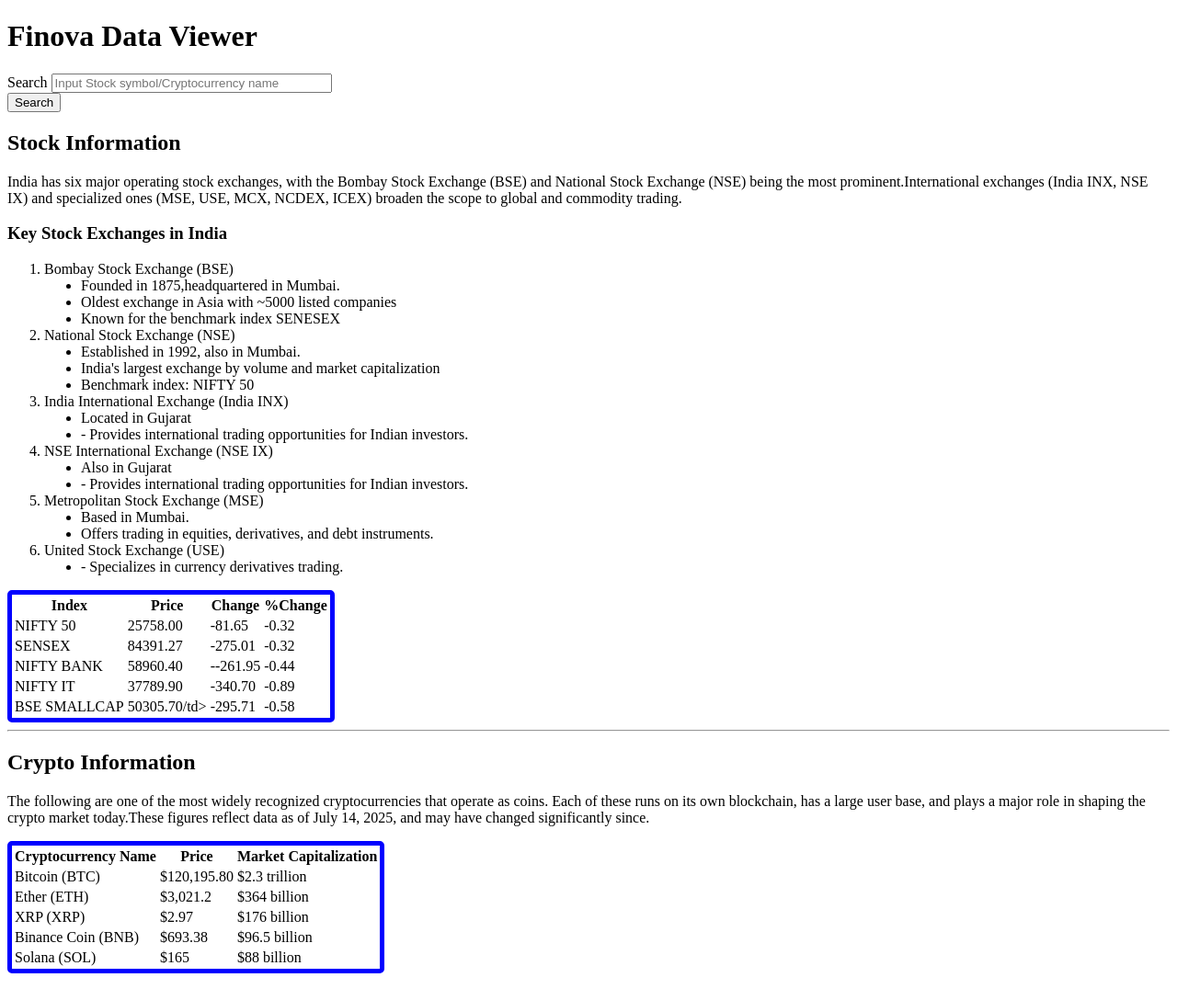
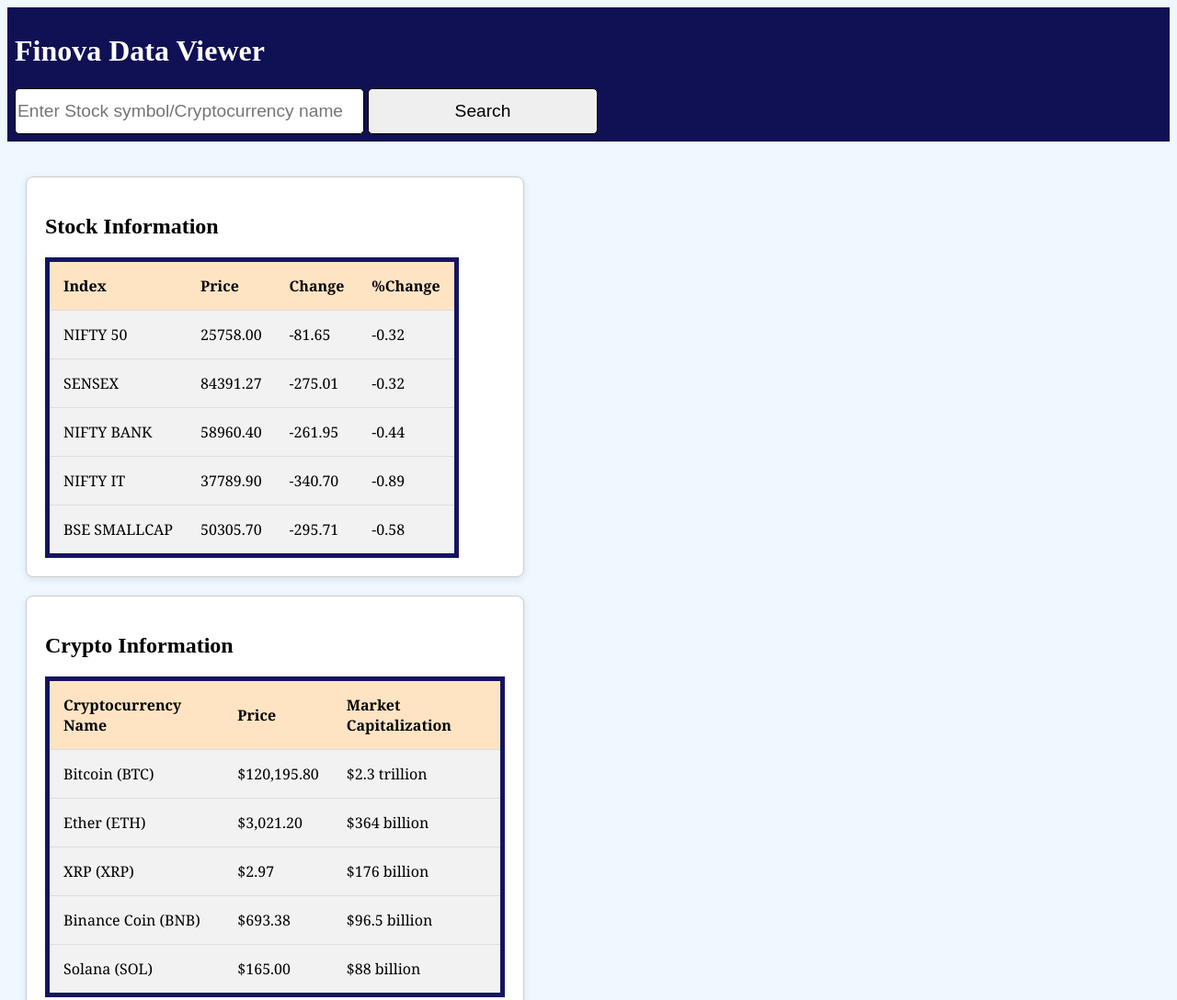
Before and after one commit to jetrisingh/Finova-Data-Viewer, a plain HTML site: page index.html in a window 1280 px wide. Shown: the top 1088 px of the page at 92% size. Before the commit the page ends 1067 px from the top, so only its background shows below. Drawn offline with Linux system fonts and the light colour scheme.

Commit message:
12/12/25 changed design and refined css

```diff
--- a/index.html
+++ b/index.html
@@ -5,48 +5,17 @@
         <link rel="stylesheet" href="style.css">
     </head>
     <body>
-       <h1>Finova Data Viewer</h1>
-       <label for="Input">Search</label>
-       <input type="text" id="Input" placeholder="Input Stock symbol/Cryptocurrency name" size="35px">
+        <header>
+        <h1>Finova Data Viewer</h1>
+        <div class="search-section">
+            <input type="text" id="Input" placeholder="Enter Stock symbol/Cryptocurrency name  " size="35px">
+            <button type="button">Search</button>
+        </div>
+       </header>
        <br>
-       <button type="button">Search</button>
        <div class="box" id="stockBox">
         <h2>Stock Information</h2>
-        <p class="placeholder">India has six major operating stock exchanges, with the Bombay Stock Exchange (BSE) and National Stock Exchange (NSE) being the most prominent.International exchanges (India INX, NSE IX) and specialized ones (MSE, USE, MCX, NCDEX, ICEX) broaden the scope to global and commodity trading.</p>
-        <h3><strong>Key Stock Exchanges in India</strong></h3>
-        <ol>
-            <li>Bombay Stock Exchange (BSE)</li>
-            <ul>
-                <li>Founded in 1875,headquartered in Mumbai.</li>
-                <li>Oldest exchange in Asia with ~5000 listed companies</li>
-                <li>Known for the benchmark index SENESEX</li>
-            </ul>
-            <li>National Stock Exchange (NSE)</li>
-            <ul>
-                <li>Established in 1992, also in Mumbai.</li>
-                <li>India's largest exchange by volume and market capitalization</li>
-                <li>Benchmark index: NIFTY 50</li>
-            </ul>
-            <li>India International Exchange (India INX)</li>
-            <ul>
-                <li>Located in Gujarat</li>
-                <li>- Provides international trading opportunities for Indian investors.</li>
-            </ul>
-            <li>NSE International Exchange (NSE IX)</li>
-            <ul>
-                <li>Also in Gujarat</li>
-                <li>- Provides international trading opportunities for Indian investors.</li>
-            </ul>
-            <li>Metropolitan Stock Exchange (MSE)</li>
-            <ul>
-                <li>Based in Mumbai.</li>
-                <li>Offers trading in equities, derivatives, and debt instruments.</li>
-            </ul>
-            <li>United Stock Exchange (USE)</li>
-            <ul>
-                <li>- Specializes in currency derivatives trading.</li>
-            </ul>
-        </ol>
+
         <table>
             <thead>
                 <tr>
@@ -72,7 +41,7 @@
                 <tr>
                     <td>NIFTY BANK</td>
                     <td>58960.40</td>
-                    <td>--261.95</td>
+                    <td>-261.95</td>
                     <td>-0.44</td>
                 </tr>
                 <tr>
@@ -83,17 +52,15 @@
                 </tr>
                 <tr>
                     <td>BSE SMALLCAP</td>
-                    <td>50305.70/td>
+                    <td>50305.70</td>
                     <td>-295.71</td>
                     <td>-0.58</td>
                 </tr>
             </tbody>
         </table>
        </div>
-       <hr>
        <div div class="box" id="cryptoBox">
         <h2>Crypto Information</h2>
-        <p class="placeholder">The following are one of the most widely recognized cryptocurrencies that operate as coins. Each of these runs on its own blockchain, has a large user base, and plays a major role in shaping the crypto market today.These figures reflect data as of July 14, 2025, and may have changed significantly since.</p>
         <table>
             <thead>
                 <tr>
@@ -110,7 +77,7 @@
                 </tr>
                 <tr>
                     <td>Ether (ETH)</td>
-                    <td>$3,021.2</td>
+                    <td>$3,021.20</td>
                     <td>$364 billion</td>
                 </tr>
                 <tr>
@@ -125,7 +92,7 @@
                 </tr>
                 <tr>
                     <td>Solana (SOL)</td>
-                    <td>$165</td>
+                    <td>$165.00</td>
                     <td>$88 billion</td>
                 </tr>
             </tbody>
--- a/style.css
+++ b/style.css
@@ -1,11 +1,67 @@
 body{
-    table{
-        border-style: solid;
-        border-width: 5px;
-        border-color: blue;
-        border-radius: 5px;
-    }
+  background-color: aliceblue;
+}
+header{
+  background-color: rgb(16, 16, 84);
+  font-family: 'Times New Roman', Times, serif;
+  color:white;
+  align-items: center;
+  justify-content: space-between;
+  padding: 8px;
+}
+h1{
+  align-items: center;
+}
+.search-section input{
+  border-radius: 5px;
+  padding: auto;
+  width: 380px;
+  height: 50px;
+  border: 1px solid;
+  font-size: larger;
+  box-sizing: border-box;
+}
+  .search-section button{
+  border-radius: 5px;
+  padding: 10px;
+  width: 250px;
+  height: 50px;
+  border: 1px solid;
+  font-size: larger;
+  cursor: pointer;
+}
+.box {
+  background-color: #fff;
+  padding: 20px;
+  margin: 20px;         /* centers the box */
+  width: 500px;        /* adjusts width to content */
+  border: 1px solid #ccc;
+  border-radius: 8px;
+  box-shadow: 0 2px 8px rgba(0,0,0,0.1);
+  align-items: flex-end;
+}
+
+table{
+  border-style: solid;
+  border-width: 5px;
+  border-color: rgb(20, 20, 97);
+  border-radius: 5px;
+  align-items: center;
+  justify-content: center;
+  font-family:Cambria, Cochin, Georgia, Times, 'Times New Roman', serif;
+  border-collapse: collapse;
+ }
+th,td{
+  padding:15px;
+  text-align: left;
+  border-bottom: #ddd 1px solid;
+}
+th{
+  background-color: bisque;
+}
+td{
+  background-color: #f2f2f2;
+}
     ul {
   list-style-type: disc;
 }
-}
```
Also changed, not shown: images/btcinr_2025-12-13_00-10-16.png (added).
